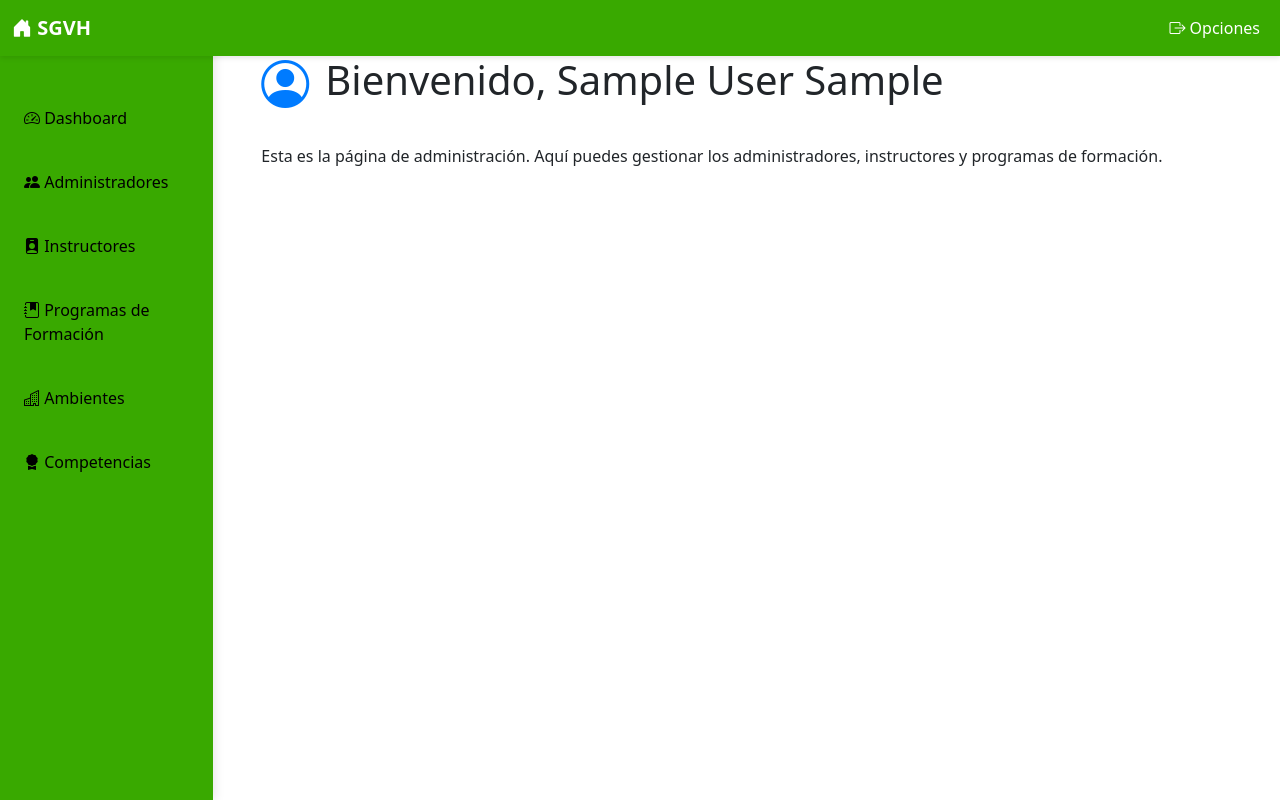
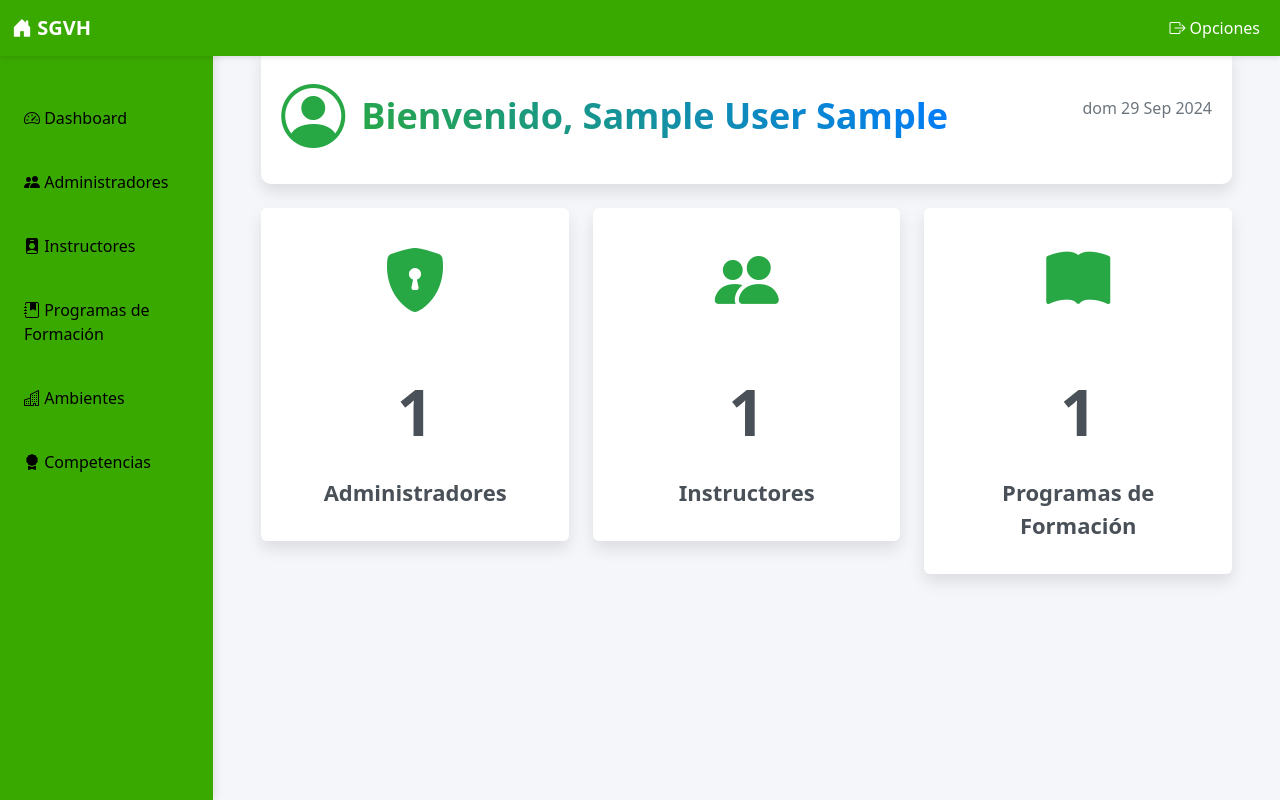
Before and after one commit to Sebxzttian/django_sgvh, a Django app: page /dashboard/ in a window 1280 px wide. Run offline with Django 5.2, Linux system fonts and the light colour scheme; a user stored in the database is signed in; tables that the repository leaves empty hold one stand-in row (values such as "Sample post"); parts of the project's set-up code (start-up, migrations or seed data) failed here and were passed over.

Commit message:
mejoras stilos

```diff
--- a/sgvh/horarios/templates/horarios/admin_dashboard.html
+++ b/sgvh/horarios/templates/horarios/admin_dashboard.html
@@ -17,20 +17,109 @@
 
     <!-- Custom CSS -->
     <link type='text/css' href="{% static 'css/admin_dashboard.css' %}" rel='stylesheet'>
+
+    <style>
+        body {
+            background-color: #f4f6f9;
+        }
+        .dashboard-header {
+            display: flex;
+            align-items: center;
+            justify-content: space-between;
+            background: #fff;
+            padding: 20px;
+            border-radius: 10px;
+            box-shadow: 0 0.5rem 1rem rgba(0, 0, 0, 0.1);
+        }
+        .dashboard-header h1 {
+            font-size: 36px;
+            font-weight: bold;
+            background: linear-gradient(45deg, #28a745, #007bff);
+            -webkit-background-clip: text;
+            -webkit-text-fill-color: transparent;
+            margin: 0;
+        }
+        .dashboard-header p {
+            font-size: 16px;
+            color: #6c757d;
+        }
+        .dashboard-header i {
+            font-size: 4rem;
+            color: #28a745; /* Icono de color verde */
+        }
+        .card {
+            border: none;
+            box-shadow: 0 0.5rem 1rem rgba(0, 0, 0, 0.1);
+            transition: transform 0.2s;
+        }
+        .card:hover {
+            transform: scale(1.05);
+        }
+        .card-icon {
+            font-size: 4rem;
+            color: #28a745; /* Color verde */
+        }
+        .stats {
+            font-size: 4rem;
+            font-weight: bold;
+            color: #495057;
+            margin-top: 20px;
+        }
+        .card-title {
+            font-weight: bold;
+            font-size: 22px;
+            color: #495057;
+        }
+    </style>
 </head>
 <body>
     <div class="container mt-5">
-        <header class="mb-4">
+        <header class="dashboard-header mb-4">
             <div class="d-flex align-items-center">
                 <!-- Icono de administración -->
-                <i class="bi bi-person-circle" style="font-size: 3rem; color: #007bff;"></i>
-                <!-- Mensaje de bienvenida -->
+                <i class="bi bi-person-circle"></i> <!-- Cambiado a verde -->
+                <!-- Mensaje de bienvenida con estilo mejorado -->
                 <h1 class="ms-3">Bienvenido, {{ admin_name }}</h1>
             </div>
+            <!-- Fecha actual -->
+            <div class="text-muted">
+                <p>{{ current_date|date:"D d M Y" }}</p>
+            </div>
         </header>
-        <section>
-            <p>Esta es la página de administración. Aquí puedes gestionar los administradores, instructores y programas de formación.</p>
-        </section>
+
+        <!-- Sección de estadísticas (solo mostrando las tarjetas con contadores) -->
+        <div class="row mb-4">
+            <div class="col-md-4">
+                <div class="card text-center p-4">
+                    <i class="bi bi-shield-lock-fill card-icon"></i>
+                    <div class="mt-3">
+                        <!-- Mostrando el número real de administradores -->
+                        <p class="stats">{{ total_administradores }}</p>
+                        <p class="card-title">Administradores</p>
+                    </div>
+                </div>
+            </div>
+            <div class="col-md-4">
+                <div class="card text-center p-4">
+                    <i class="bi bi-people-fill card-icon"></i>
+                    <div class="mt-3">
+                        <!-- Mostrando el número real de instructores -->
+                        <p class="stats">{{ total_instructores }}</p>
+                        <p class="card-title">Instructores</p>
+                    </div>
+                </div>
+            </div>
+            <div class="col-md-4">
+                <div class="card text-center p-4">
+                    <i class="bi bi-book-fill card-icon"></i>
+                    <div class="mt-3">
+                        <!-- Mostrando el número real de programas de formación -->
+                        <p class="stats">{{ total_programas }}</p>
+                        <p class="card-title">Programas de Formación</p>
+                    </div>
+                </div>
+            </div>
+        </div>
     </div>
 
     <!-- Bootstrap JS -->
--- a/sgvh/horarios/views.py
+++ b/sgvh/horarios/views.py
@@ -6,6 +6,7 @@ from django.contrib.auth.decorators import login_required
 from django.contrib.auth.mixins import LoginRequiredMixin
 from .models import Administrador, Instructor, ProgramaFormacion, Ambiente, Competencia
 from .forms import AdministradorForm, InstructorForm, ProgramaFormacionForm, AmbienteForm, CompetenciaForm
+from datetime import date
 
 # Vistas para Administrado
 class AdministradorListView(LoginRequiredMixin, ListView):
@@ -170,8 +171,21 @@ def admin_dashboard(request):
 
 @login_required
 def admin_dashboard(request):
-    # Suponiendo que AUTH_USER_MODEL está configurado con el modelo 'Administrador'
     administrador = request.user
     nombre_completo = f"{administrador.nombres} {administrador.apellidos}"
 
-    return render(request, 'horarios/admin_dashboard.html', {'admin_name': nombre_completo})
+    # Contar el número de registros en cada modelo
+    total_administradores = Administrador.objects.count()
+    total_instructores = Instructor.objects.count()
+    total_programas = ProgramaFormacion.objects.count()
+
+    current_date = date.today()
+
+    # Pasar los datos al template
+    return render(request, 'horarios/admin_dashboard.html', {
+        'admin_name': nombre_completo,
+        'total_administradores': total_administradores,
+        'total_instructores': total_instructores,
+        'total_programas': total_programas,
+        'current_date': current_date
+    })
```
